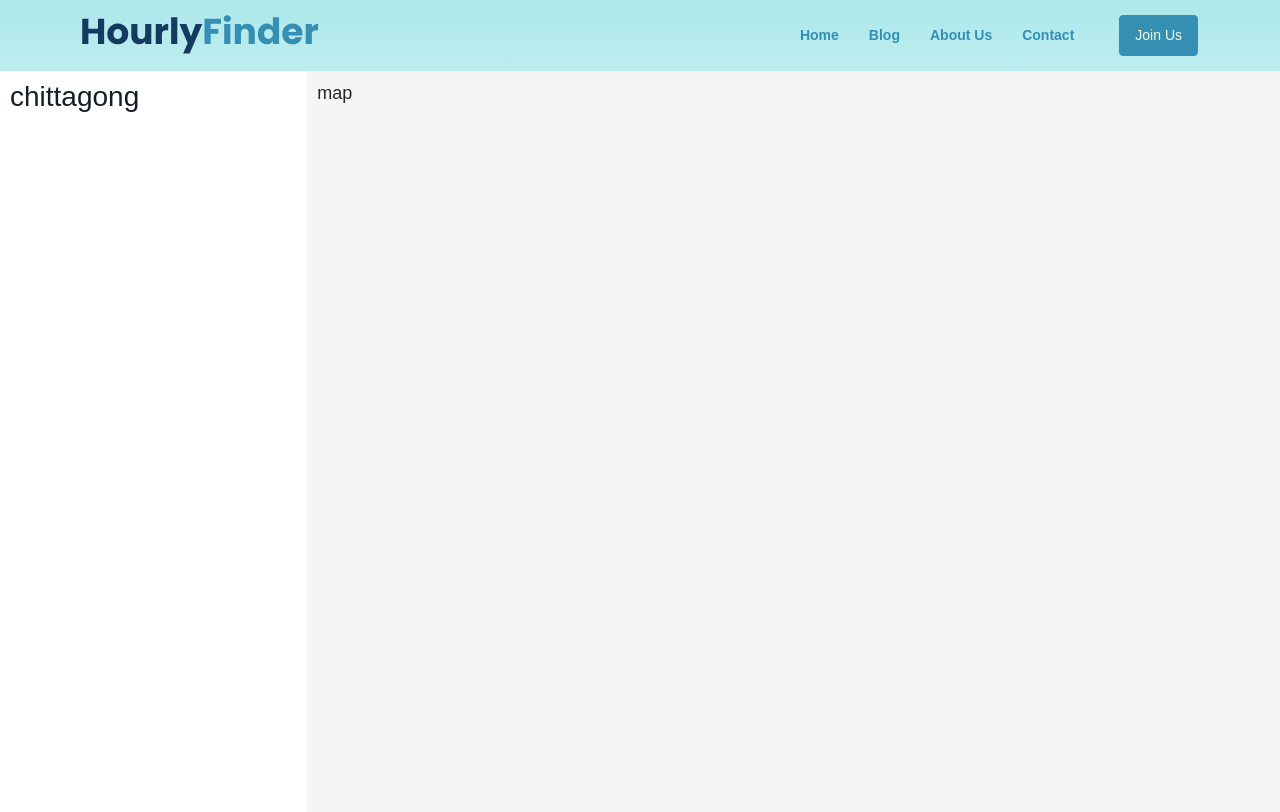
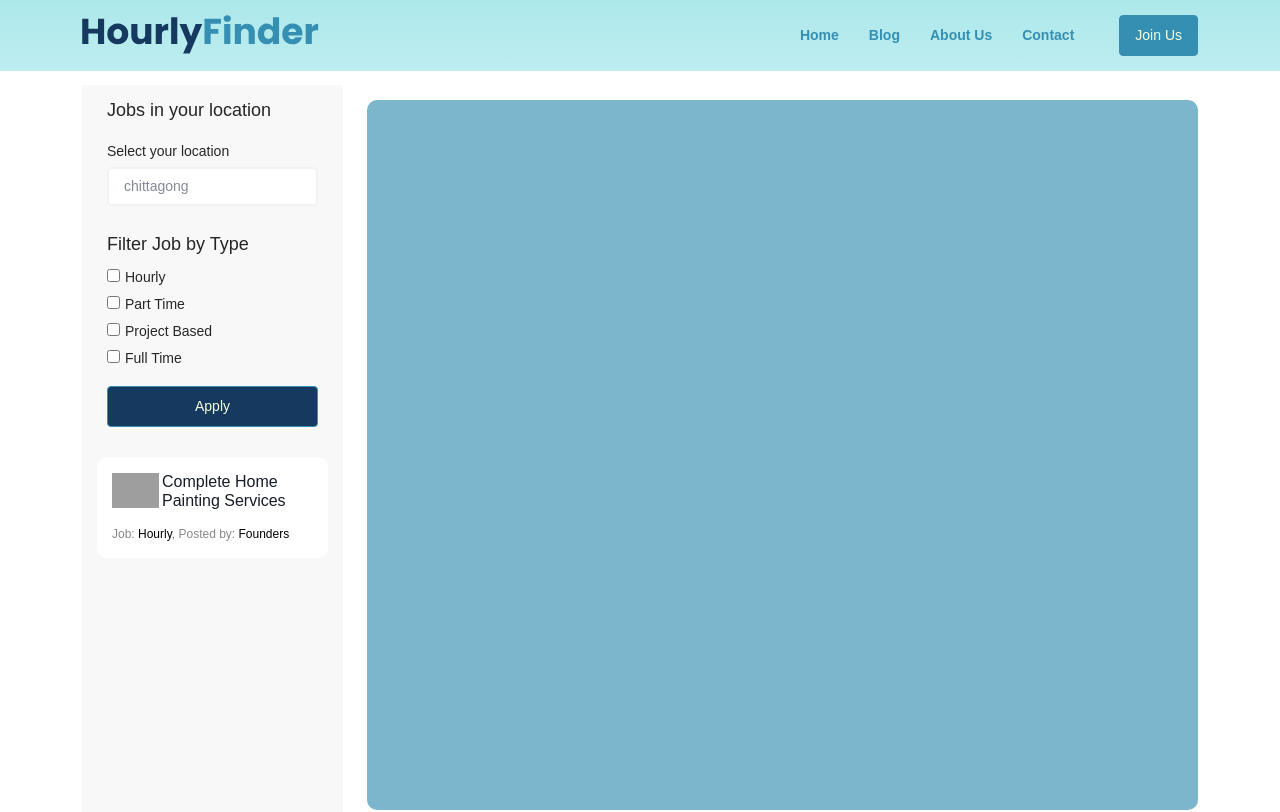
Before and after one commit to Rashed360/hourly-finder, a React (Create React App) app: page /location/chittagong in a window 1280 px wide. Shown: the top 812 px of the page. Built offline with nearby package versions, Linux system fonts and the light colour scheme; no server answers; grey boxes are pictures that could not be loaded.

Commit message:
Location page updated

```diff
--- a/src/components/dashboard/recruiter/manageJob/viewPostedJob/ViewPostedJob.js
+++ b/src/components/dashboard/recruiter/manageJob/viewPostedJob/ViewPostedJob.js
@@ -93,9 +93,9 @@ const ViewPostedJob = () => {
           <div className='applicant-information-area'>
             <div className='applicant-information-filter'>
               <div className='show-all-applicant'>
-                <a href='#' className='btn applicant-info'>
+                <Link to='#' className='btn applicant-info'>
                   Show All Applicants
-                </a>
+                </Link>
                 <div className='display-page'>
                   <span>
                     <span className='iconify' data-icon='ic:baseline-list-alt'></span>
@@ -182,18 +182,18 @@ const ViewPostedJob = () => {
           </div>
           <div className='see-posted-job-footer'>
             <div className='pagination-wrapper'>
-              <a href='' className='page'>
+              <Link to='' className='page'>
                 <span className='iconify' data-icon='codicon:arrow-left'></span> Prev
-              </a>
-              <a href=''>1</a>
-              <a href=''>2</a>
-              <a href='' className='active'>
+              </Link>
+              <Link to=''>1</Link>
+              <Link to=''>2</Link>
+              <Link to='' className='active'>
                 3
-              </a>
-              <a href=''>4</a>
-              <a href='' className='page next'>
+              </Link>
+              <Link to=''>4</Link>
+              <Link to='' className='page next'>
                 Next <span className='iconify' data-icon='codicon:arrow-right'></span>
-              </a>
+              </Link>
             </div>
           </div>
         </div>
--- a/src/components/locationPage/LocationPage.js
+++ b/src/components/locationPage/LocationPage.js
@@ -1,16 +1,76 @@
-import React from 'react'
-import { useParams } from 'react-router'
+import React from "react"
+import { useParams } from "react-router"
+import { Link } from "react-router-dom"
 
 const LocationPage = () => {
-	const { cityName } = useParams()
-	return (
-		<div className='location-page'>
-			<div className="side-bar">
-                <h3>{cityName}</h3>
+  const { cityName } = useParams()
+  return (
+    <div class='job-map-area mt-70'>
+      <div class='container'>
+        <div class='row'>
+          <div class='col-lg-3'>
+            <div class='job-map-sidebar'>
+              <div class='location-search'>
+                <h5>Jobs in your location</h5>
+                <form action=''>
+                  <div class='form-field'>
+                    <label for=''>Select your location</label>
+                    <input type='text' placeholder='Type here...' value={cityName} />
+                  </div>
+                </form>
+              </div>
+              <div class='all-filter'>
+                <div class='filter-by'>
+                  <p>Filter Job by Type</p>
+                  <form action=''>
+                    <div>
+                      <input type='checkbox' />
+                      <label for=''>Hourly</label>
+                    </div>
+                    <div>
+                      <input type='checkbox' />
+                      <label for=''>Part Time</label>
+                    </div>
+                    <div>
+                      <input type='checkbox' />
+                      <label for=''>Project Based</label>
+                    </div>
+                    <div>
+                      <input type='checkbox' />
+                      <label for=''>Full Time</label>
+                    </div>
+                  </form>
+                </div>
+                <div class='btn apply-filter'>Apply</div>
+              </div>
+              <div class='selected-location-based-job'>
+                <div class='small-job-card'>
+                  <div class='small-job-title'>
+                    <div class='recruiter-logo'>
+                      <Link to='#'>
+                        <img src='/assets/images/homepage/recruiter-logo.png' alt='' />
+                      </Link>
+                    </div>
+                    <h3>
+                      <Link to='#'>Complete Home Painting Services</Link>
+                    </h3>
+                  </div>
+                  <p class='small-job-bottom'>
+                    Job: <span>Hourly</span>, Posted by: <span>Founders</span>
+                  </p>
+                </div>
+              </div>
             </div>
-            <div className="window">map</div>
-		</div>
-	)
+          </div>
+          <div class='col-lg-9'>
+            <div class='job-map-area'>
+              <div class='map'></div>
+            </div>
+          </div>
+        </div>
+      </div>
+    </div>
+  )
 }
 
 export default LocationPage
--- a/src/style/index.css
+++ b/src/style/index.css
@@ -2638,3 +2638,46 @@ h3.right-bar-title {
   background: #c6e1cd;
 }
 /* -------------------------Recruiter Posted JOb Page CSS  End--------------------- */
+
+/* -------------------------Location Job Page CSS  Start--------------------- */
+.btn.apply-filter {
+  width: 100%;
+  background: #16395f;
+  font-weight: 500;
+}
+
+.job-map-sidebar {
+  background: #f8f8f8;
+  height: 100%;
+}
+
+.location-search {
+  padding: 0px 25px;
+  padding-top: 15px;
+}
+
+.location-search h5 {
+  font-size: 18px;
+  margin-bottom: 15px;
+}
+
+.location-search .form-field label {
+  font-weight: 400;
+  font-size: 14px;
+  margin-bottom: 5px;
+}
+
+.job-map-area .map {
+  background: #358fb2a6;
+  height: 710px;
+  border-radius: 10px;
+}
+
+.job-map-area {
+  padding: 15px 0px;
+}
+.selected-location-based-job {
+  padding: 0px 15px;
+  margin: 15px 0;
+}
+/* -------------------------Location JOb Page CSS  End--------------------- */
```
